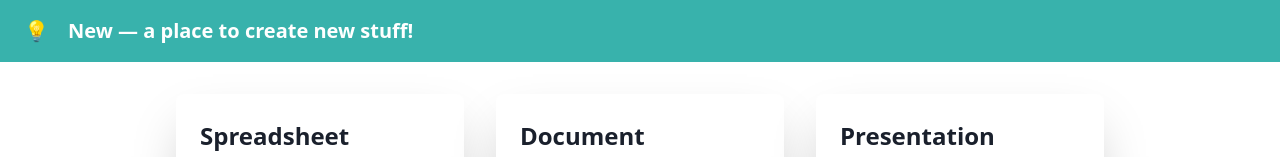
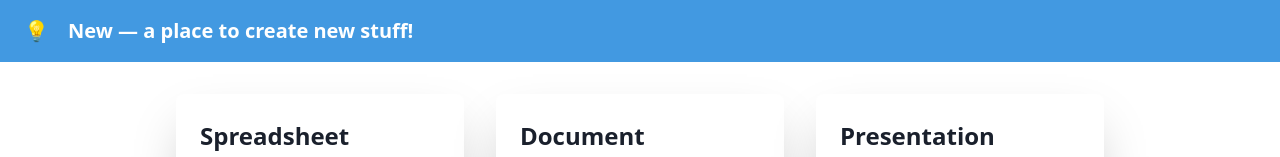
Before and after one commit to Rulikkk/creator, a Next.js app: page / in a window 1280 px wide. Shown: the top 157 px of the page. Built offline with nearby package versions, Linux system fonts and the light colour scheme.

Commit message:
Change header to also blue

```diff
--- a/components/header.js
+++ b/components/header.js
@@ -5,13 +5,13 @@ const Header = () => {
   // const [isExpanded, toggleExpansion] = useState(false);
 
   return (
-    <header className="bg-teal-500">
+    <header className="bg-blue-500">
       <div className="flex flex-wrap items-center justify-between p-4">
         <div className="flex items-center">
           <span
             role="img"
             aria-label=""
-            className="w-10 mr-3 text-white text-xl text-center"
+            className="w-10 mr-3 text-xl text-center text-white"
           >
             💡
           </span>
```
